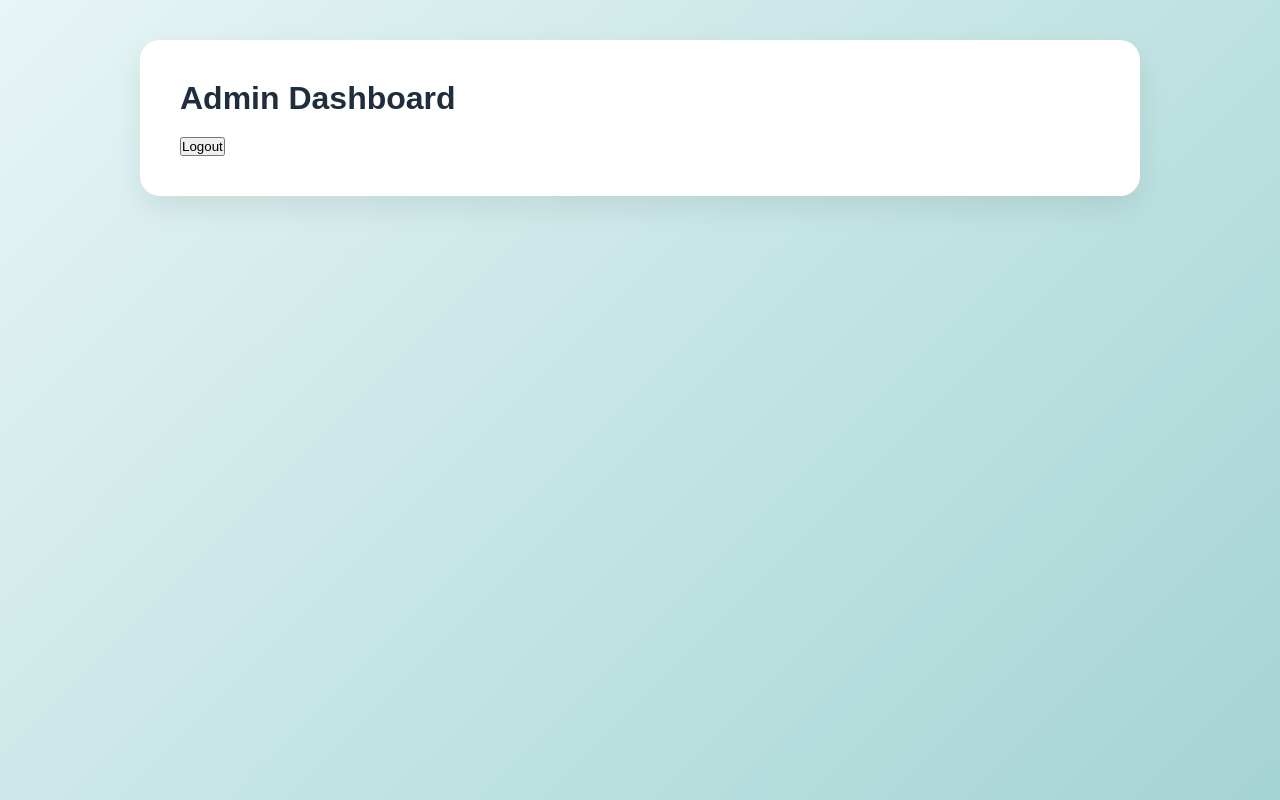
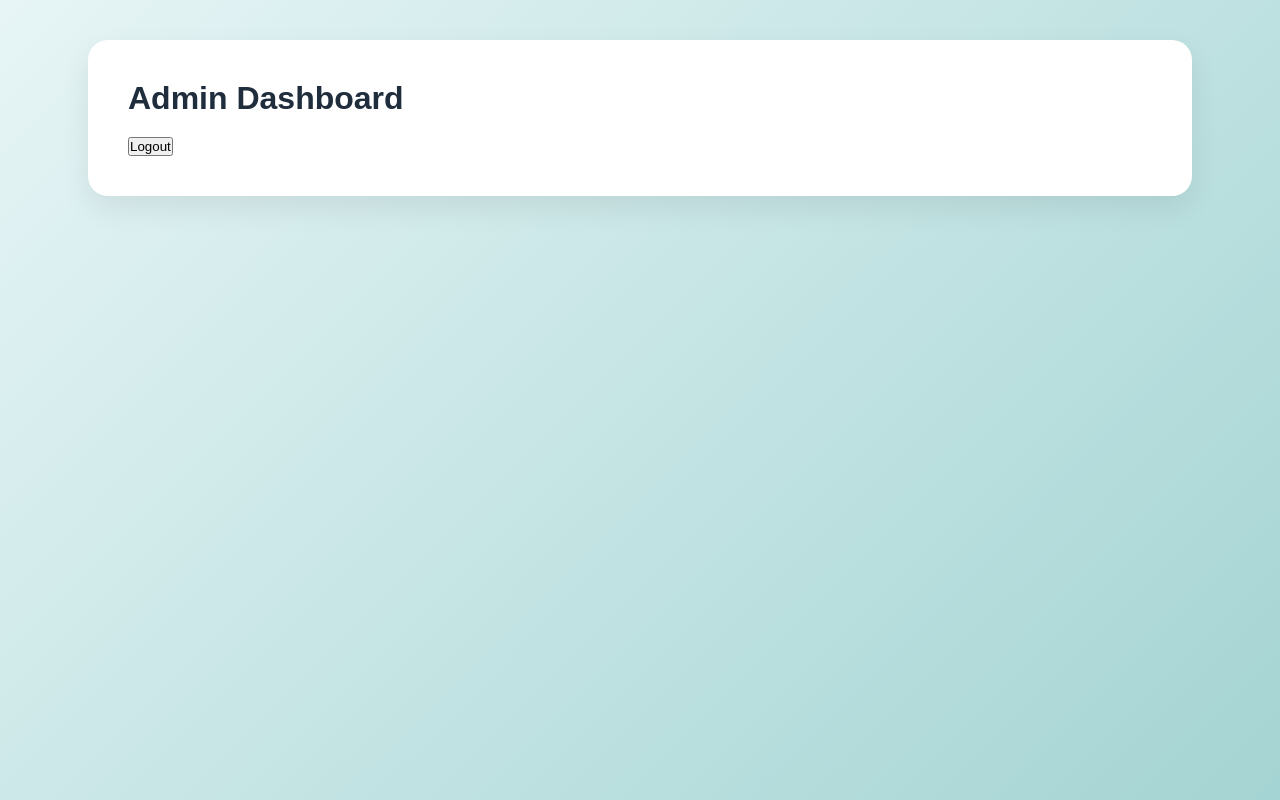
Before and after one commit to billiamNgo/skyroute-platform, a React (Vite) app in the folder apps/client/: page /admin in a window 1280 px wide. Built offline with nearby package versions, Linux system fonts and the light colour scheme; sample sign-in values are in the browser's storage.

Commit message:
Fixed width of orders page

```diff
--- a/apps/client/src/pages/Dashboard.css
+++ b/apps/client/src/pages/Dashboard.css
@@ -8,7 +8,8 @@
   background: white;
   padding: 40px;
   border-radius: 20px;
-  max-width: 1000px;
+   width: 92%;
+  max-width: 1500px;
   margin: 0 auto;
   box-shadow: 0 12px 30px rgba(0,0,0,0.08);
 }
```
